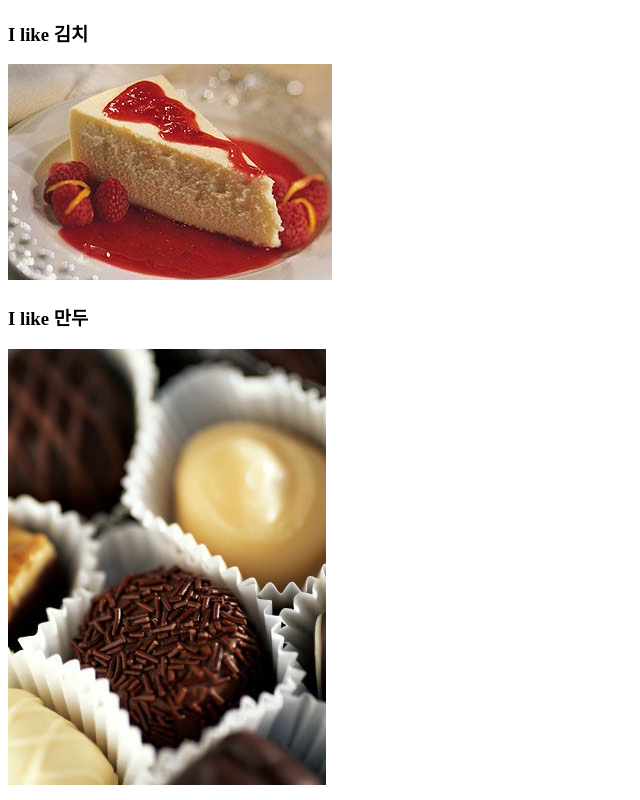
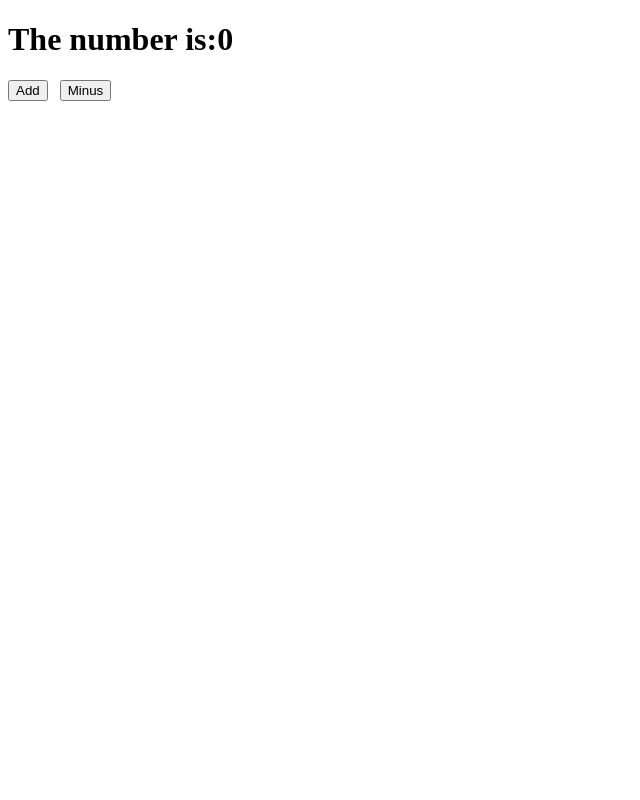
Before and after one commit to gnrms0507/movie_app_2020, a React (Create React App) app: page / in a window 1280 px wide. Shown: the top 800 px of the page, without its empty margins (0-640 px from the left). Built offline with nearby package versions, Linux system fonts and the light colour scheme.

Commit message:
201740215박희권

```diff
--- a/package.json
+++ b/package.json
@@ -6,6 +6,7 @@
     "@testing-library/jest-dom": "^4.2.4",
     "@testing-library/react": "^9.5.0",
     "@testing-library/user-event": "^7.2.1",
+    "prop-types": "^15.7.2",
     "react": "^16.13.1",
     "react-dom": "^16.13.1",
     "react-scripts": "3.4.3"
--- a/src/App.js
+++ b/src/App.js
@@ -1,60 +1,29 @@
 import React from 'react';
-import img01 from './images/1.jpg';
-import img02 from './images/2.jpg';
-import img03 from './images/3.jpg';
-import img04 from './images/4.jpg';
-import img05 from './images/5.jpg';
 
-function Food({name,picture,message0}){
-  return (
-    <div>
- <h3>I like {name}</h3>
-    <img src={picture} alt={message0}/>
-    </div>
-
-  )
+class App extends React.Component{
+  state={
+    count:0,
+  }
+  add=() =>{
+    this.setState(current=>({
+      count: current.count+1
+    }));
+  };
+  minus=() =>{
+    this.setState(current=>({
+      count: current.count-1
+    }));
+  };
+  render(){
+    return(
+      <div>
+        <h1>The number is:{this.state.count}</h1>
+        <button onClick={this.add}>Add</button>&nbsp;&nbsp;&nbsp;
+        <button onClick={this.minus}>Minus</button>
+      </div>
+    );
+  }
 }
 
-const foodLike = [
-  {
-    id: 1,
-    name:'김치',
-    image:img01,
-    message0: '김치 사진'
-  },
-  {
-    id: 2,
-    name:'만두',
-    image:img02,
-    message0: '만두 사진'
-  },
-  {
-    id: 3,
-    name:'피자',
-    image:img03,
-    message0: '피자 사진'
-  },
-  {
-    id: 4,
-    name:'고기',
-    image:img04,
-    message0: '고기 사진'
-  },
-  {
-    id: 5,
-    name:'칭따오',
-    image:img05,
-    message0: '칭따오 사진'
-  }
-];
-
-function App() {
-  //return <div className="App" />;
-  return(
-   <div>
-     {foodLike.map(dish=><Food key={dish.id} name={dish.name} picture={dish.image} alt={dish.message0} />)}
-     </div>
-     );
-}
 
 export default App;
```
Also changed, not shown: 2 other files (tests, documents, lock files or other folders).
